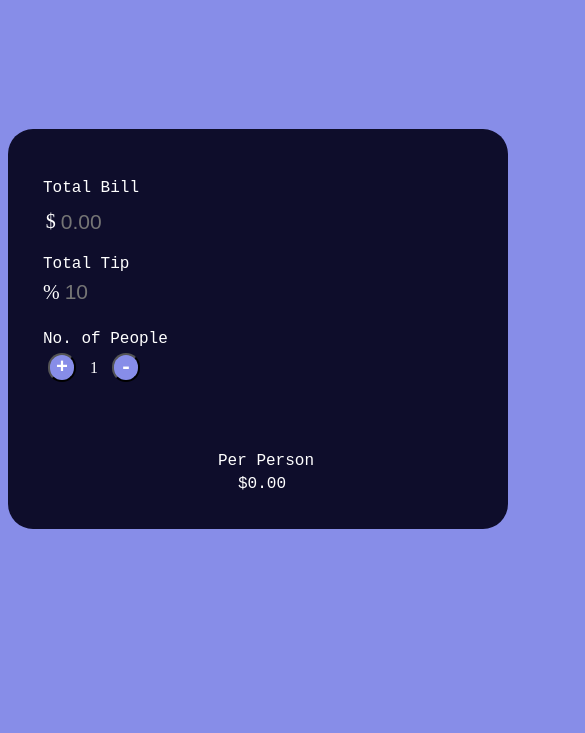
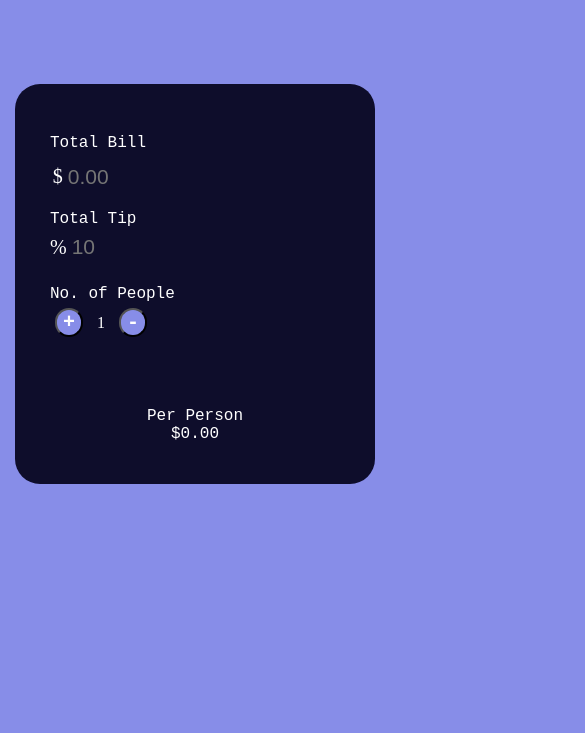
Before and after one commit to benzps01/Tip-Calculator, a plain HTML site: page Tip_Calculator/index.html in a window 390 px wide. Shown: the part 111-844 px from the top of the page, 585 px wide, since content can reach past the window. Drawn offline with Linux system fonts and the light colour scheme.

Commit message:
Added some responsive behaviour and deleted redundant file

```diff
--- a/Tip_Calculator/index.html
+++ b/Tip_Calculator/index.html
@@ -1,6 +1,7 @@
 <!DOCTYPE html>
 <html>
     <head>
+        <meta name="viewport" content="width=device-width, initial-scale=1">
         <title>Tip Calculator</title>
         <link rel="stylesheet" href="style.css">
     </head>
@@ -25,7 +26,7 @@
                     <button type="button" id="decrease" onclick="decreasePeople()">-</button>
                 </div>
             </div>
-            <div class="bottom container">
+            <div class="bottom_container">
                 <div class="result">Per Person</div>
                 <div class="total" style="color: white;" id="finalAmount">$0.00</div>
             </div>
--- a/Tip_Calculator/style.css
+++ b/Tip_Calculator/style.css
@@ -6,21 +6,23 @@ body{
     font-family: 'Courier New', Courier, monospace;
     font-size: 40px;
     font-weight: bold;
+    max-width: 340px;
     color: white;
-    margin-left: 600px;
-    margin-top: 50px;
+    margin: 50px auto;
 }
 
 .wrapper{
     background-color: #0e0d2b;
-    width: 500px;
+    width: 40%;
     height: 400px;
+    max-width: 700px;
     justify-content: center;
     border-radius: 25px;
     margin: 100px auto;
 }
 
 .input1{
+    width: 50%;
     padding-top: 50px;
     color: white;
     margin-left: 35px;
@@ -28,7 +30,6 @@ body{
 }
 
 .bill_container{
-    background: None;
     border-radius: 1.4rem;
     display: flex;
     font-size: 20px;
@@ -68,6 +69,13 @@ body{
     margin-left: 35px;
     font-family: 'Courier New', Courier, monospace;
 }
+.input2{
+    width: 50%;
+}
+.input3{
+    width: 50%;
+}
+
 
 #tipPercent{
     margin-top:1px;
@@ -109,19 +117,24 @@ body{
 
 .bottom_container{
     background: none;
+    margin-top: 70px;
 }
 
 .result{
     color: white;
-    margin-top: 70px;
-    margin-left: 210px;
+    text-align: center;
     font-family: 'Courier New', Courier, monospace;
 }
 
 .total{
     color:white;
     background: none;
-    margin-top: 5px;
-    margin-left: 230px;
+    text-align: center;
     font-family: 'Courier New', Courier, monospace;
 }
+
+@media screen and (max-device-width: 900px){
+    .wrapper{
+        width: 360px;
+    }
+}
--- a/style.css
+++ /dev/null
@@ -1,89 +0,0 @@
-body{
-    background-color: #878de8;
-}
-
-.wrapper{
-    background-color: #0e0d2b;
-    width: 500px;
-    height: 360px;
-    justify-content: center;
-    margin: 100px auto;
-}
-
-.input1{
-    padding-top: 50px;
-    color: white;
-    margin-left: 35px;
-    font-family: 'Courier New', Courier, monospace;
-}
-
-.bill_container{
-    background: None;
-    border-radius: 1.4rem;
-    display: flex;
-    font-size: 20px;
-    width: 50%;
-    margin-left: 20px;
-    padding: 0 0.8rem;
-    margin-top: 10px;
-    color: white;
-}
-
-#totalBill{
-    margin-top: 2px;
-    margin-left: 3px;
-    color: white;
-    background: None;
-    font-size: 21px;
-    border: none;
-    outline: none;
-    padding: none;
-}
-
-.tip_container{
-    background: None;
-    border-radius: 1.4rem;
-    display: flex;
-    font-size: 20px;
-    width: 50%;
-    margin-left: 20px;
-    padding: 0px 5px 5px 5px;
-    margin-top: 5px;
-    color: white;
-}
-
-.input2{
-    padding-top: 20px;
-    color: white;
-    margin-left: 35px;
-    font-family: 'Courier New', Courier, monospace;
-}
-
-#tipPercent{
-    margin-top:1px;
-    margin-left: 3px;
-    color: white;
-    background: None;
-    font-size: 21px;
-    border: none;
-    outline: none;
-    padding: none;
-}
-
-.bottom_container{
-    background: none;
-}
-
-.result{
-    color: white;
-    margin-top: 70px;
-    margin-left: 190px;
-    font-family: 'Courier New', Courier, monospace;
-}
-
-.total{
-    color:white;
-    background: none;
-    margin-left: 230px;
-    font-family: 'Courier New', Courier, monospace;
-}
```
Also changed, not shown: app.js (deleted, +0 -14 lines), index.html (deleted, +0 -28 lines).
